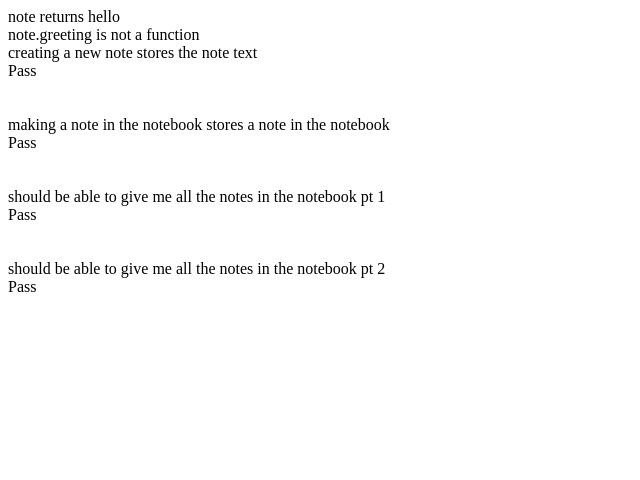
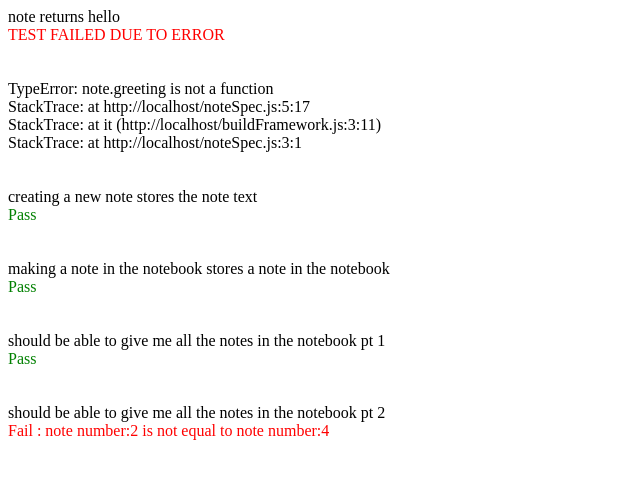
Before and after one commit to FayeCarter/notes, a plain HTML site: page TestingPage.html in a window 1280 px wide. Shown: the whole page, without its empty margins (0-640 px from the left). Drawn offline with Linux system fonts and the light colour scheme.

Commit message:
RF: testing framework has more informative erros with stacktrace and test fail lists the compared items

```diff
--- a/TestingPage.html
+++ b/TestingPage.html
@@ -11,7 +11,7 @@
 
     <meta charset="UTF-8">
     <meta name="viewport" content="width=device-width, initial-scale=1.0">
-    <title>Document</title>
+    <title>feng shui testing framework</title>
 </head>
 <body>
 
--- a/buildFramework.js
+++ b/buildFramework.js
@@ -3,16 +3,17 @@ function it(label, testFunction) {
     try { testFunction();
 }
 catch(err) {
-    document.write(err.message)
+    var stackTrace = err.stack.split(' at ').join(' <br>     StackTrace: at ')
+    document.write(`<div style='color:red'>TEST FAILED DUE TO ERROR</div><br><br><div>${stackTrace}</div><br><br>`)
 }
 };
 
 function expect(a) {
     var toEqual = function(b) {
         if (a === b) {
-            document.write('<div>Pass</div><br><br>')
+            document.write('<div style="color:green">Pass</div><br><br>')
         } else {
-            document.write('<div>Fail</div><br><br>')
+            document.write(`<div style="color:red">Fail : ${a} is not equal to ${b} </div><br><br>`)
         }
 
     }
--- a/notebookSpec.js
+++ b/notebookSpec.js
@@ -16,9 +16,8 @@ it(' should be able to give me all the notes in the notebook pt 1', function ()
 
 it(' should be able to give me all the notes in the notebook pt 2', function () {
     var notebook = new Notebook;
-    for (let index = 0; index < 5; index++) {
+    for (let index = 0; index < 3; index++) {
         notebook.makeNote(`note number:` + index);
     }
-
     expect(notebook.getNotes()[notebook.thingsToRemember.length - 1].content).toEqual('note number:4')
 })
```
